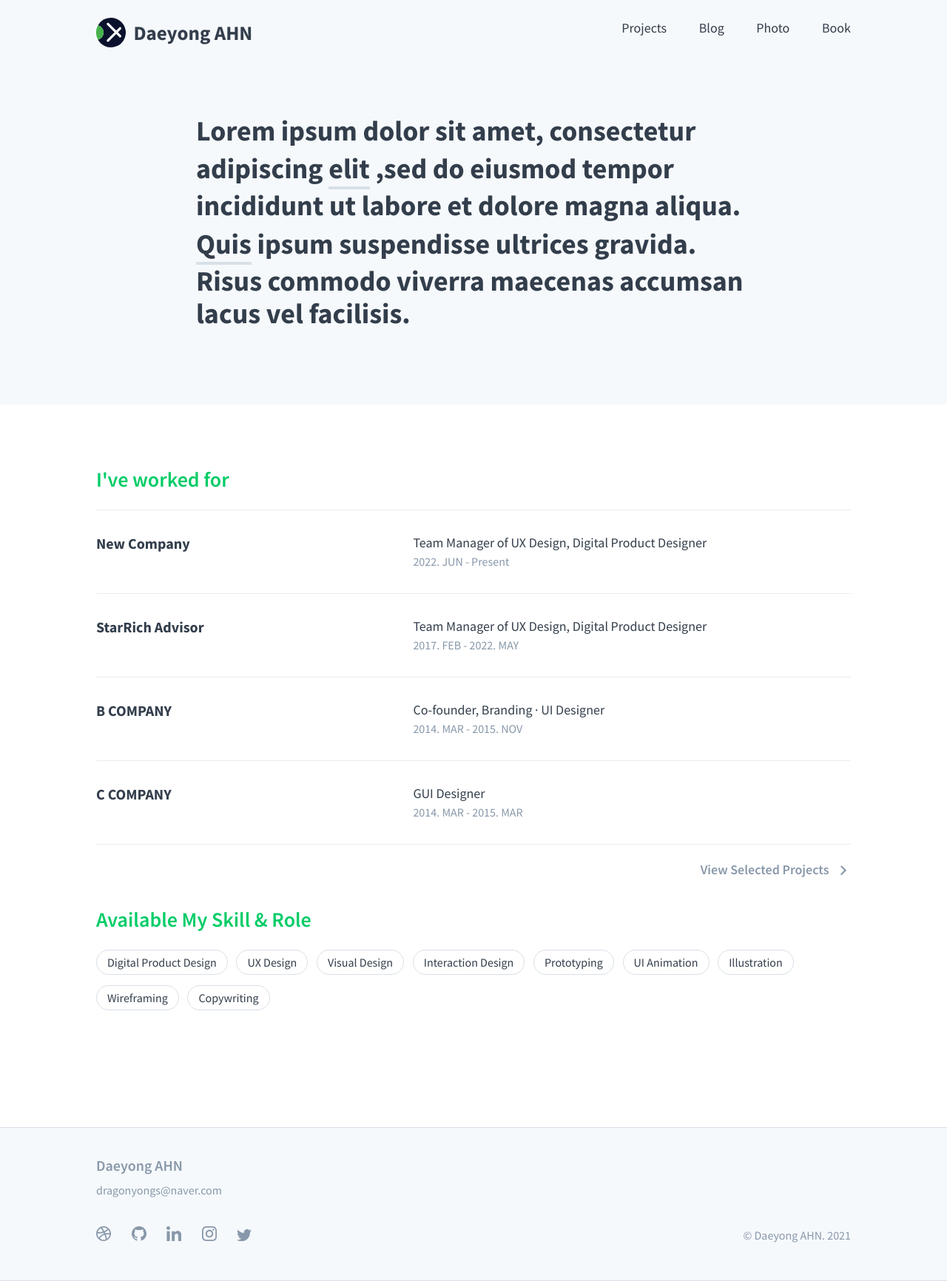
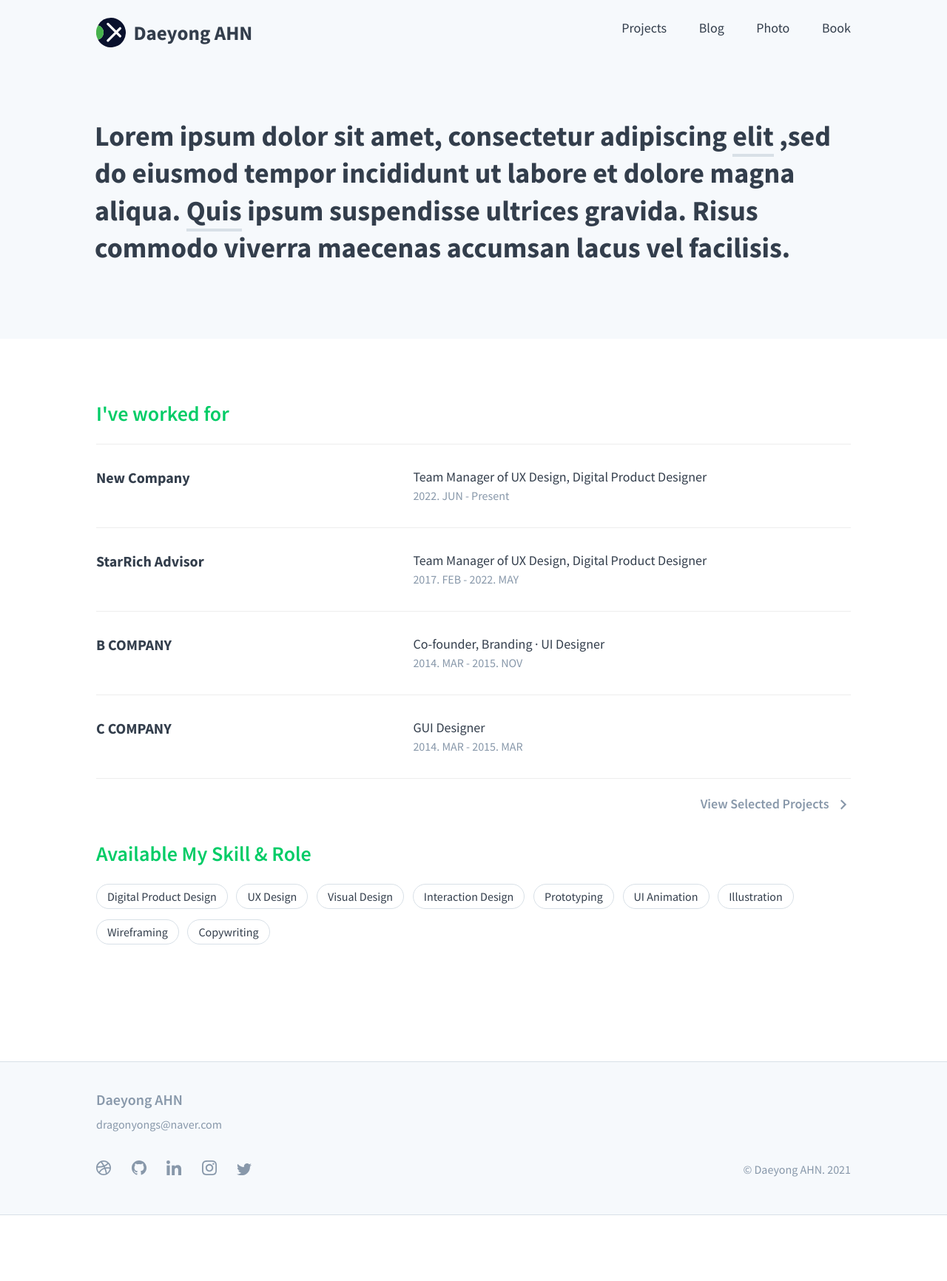
Before and after one commit to dragonyongs/daeyong.github.io, a Jekyll site: the page built from index.md, in a window 1280 px wide. Shown: the whole page at 74% size. Built offline with Jekyll 4.4.1, drawn with Linux system fonts in a browser that asks for light colours; after the commit the page ends 1643 px from its top, so only the background shows below that.

Commit message:
Update
Update

```diff
--- a/_sass/_layout.scss
+++ b/_sass/_layout.scss
@@ -1,6 +1,6 @@
 .container {
   margin: 0 auto;
-  max-width: 750px; //1020px
+  max-width: 1200px; //750px
   width: 80%;
     @media (max-width: $break-small) {
         width: 88%;
```
Also changed, not shown: projects/dts/img/cover1-20211130-dts.png, projects/dts/img/page10-20211130-dts.png, projects/dts/img/page11-20211130-dts.png, projects/dts/img/page12-20211130-dts.png (added), projects/dts/img/page13-20211130-dts.png (added), projects/dts/img/page14-20211130-dts.png (added), projects/dts/img/page15-20211130-dts.png (added), projects/dts/img/page16-20211130-dts.png (added), 8 other files.
